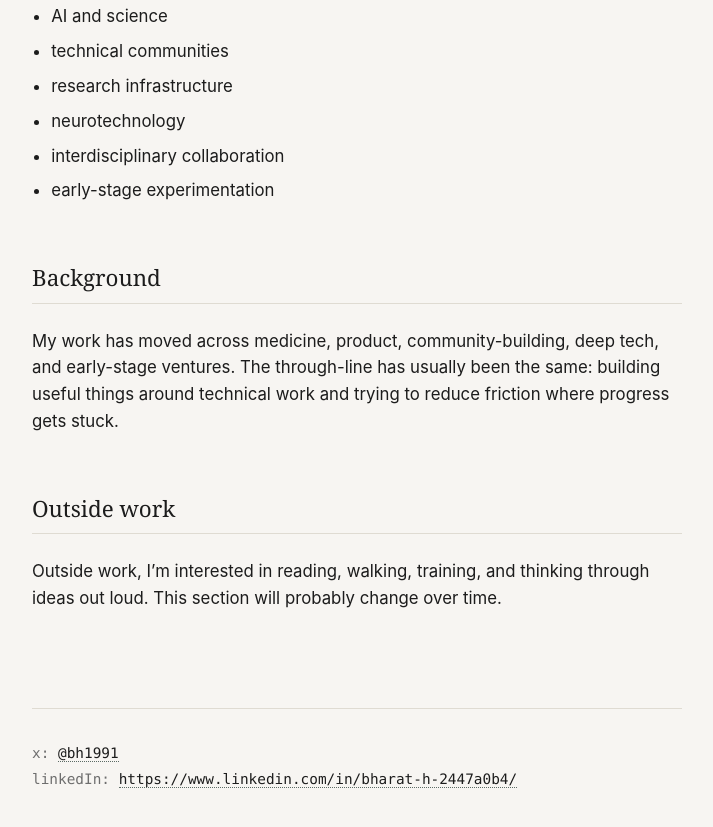
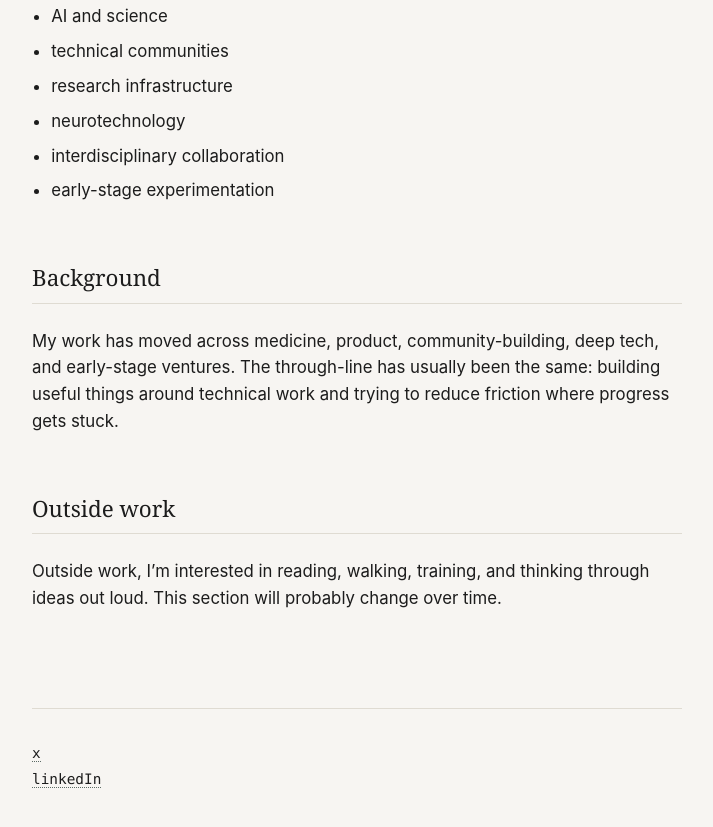
Before and after one commit to foxhound11/personalSite, a plain HTML site: page about.html in a window 1280 px wide. Shown: the part 458-1285 px from the top of the page, without its empty margins (283-996 px from the left). Drawn offline with Linux system fonts and the light colour scheme.

Commit message:
Hide raw URLs and clean up footer hyperlinking

```diff
--- a/about.html
+++ b/about.html
@@ -38,8 +38,8 @@
     </main>
 
     <footer>
-        x: <a href="https://x.com/bh1991" target="_blank">@bh1991</a> <br>
-        linkedIn: <a href="https://www.linkedin.com/in/bharat-h-2447a0b4/" target="_blank">https://www.linkedin.com/in/bharat-h-2447a0b4/</a>
+        <a href="https://x.com/bh1991" target="_blank">x</a> <br>
+        <a href="https://www.linkedin.com/in/bharat-h-2447a0b4/" target="_blank">linkedIn</a>
     </footer>
 </body>
 </html>
```
Also changed, not shown: index.html (+2 -2 lines), notes.html (+2 -2 lines), work.html (+2 -2 lines).
